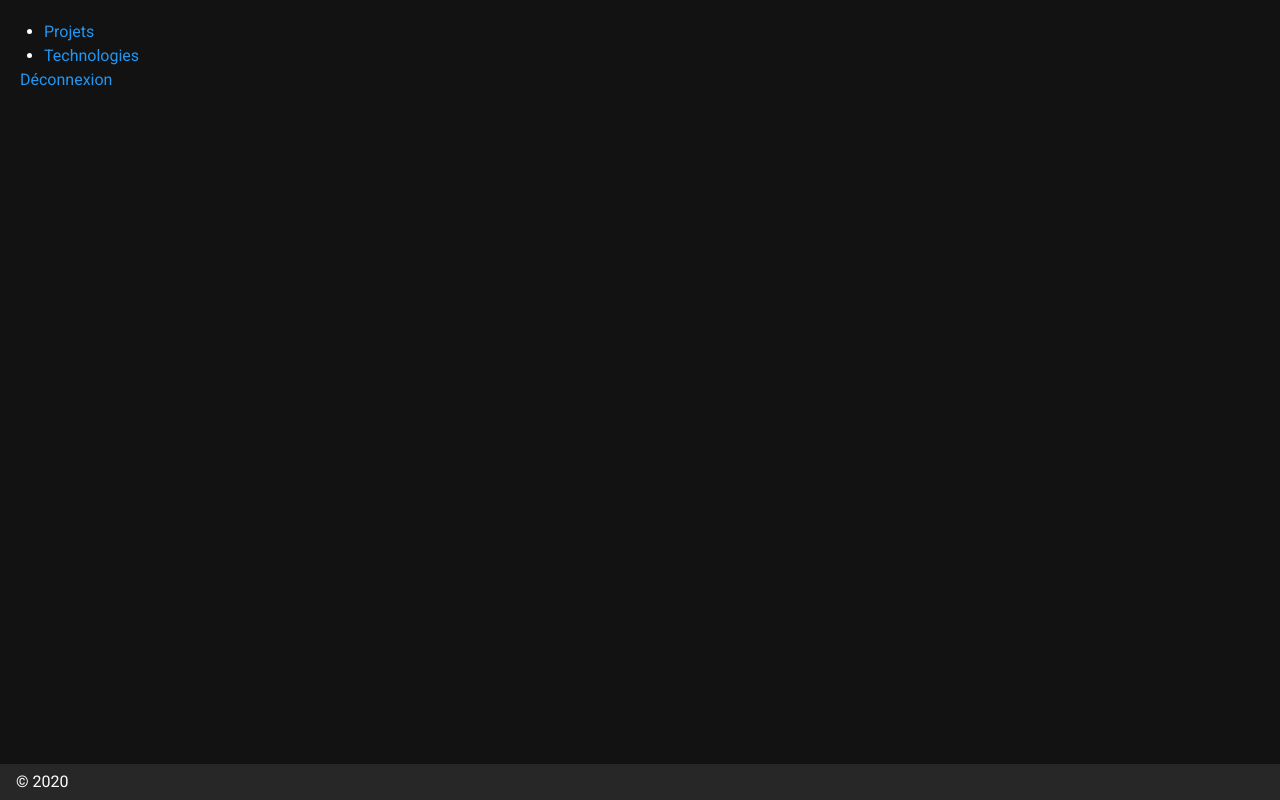
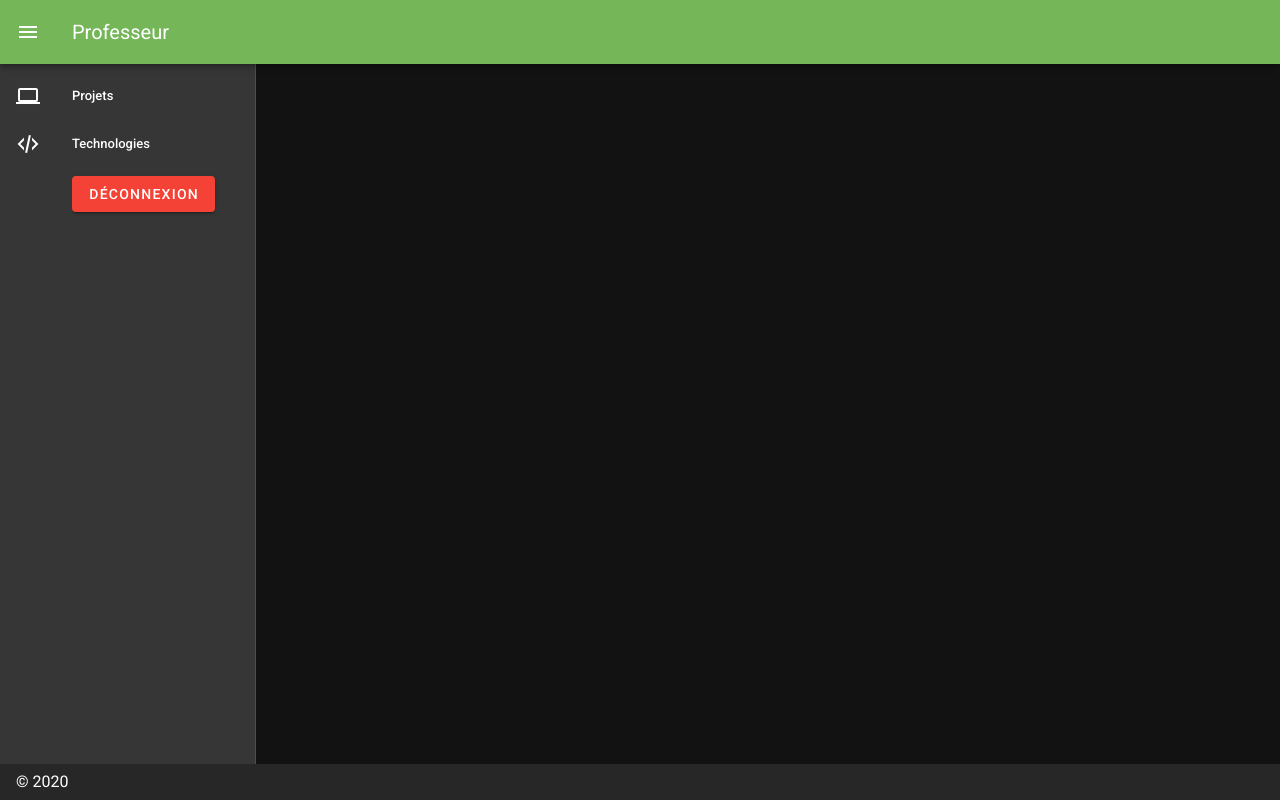
Before and after one commit to ROUSSINAntoine/Tech-Maker, a Vue app in the folder frontend/: page /teacher/1 in a window 1280 px wide. Built offline with nearby package versions, Linux system fonts and the light colour scheme.

Commit message:
beginning of CSS Teacher

```diff
--- a/frontend/src/components/TechnologiesTable.vue
+++ b/frontend/src/components/TechnologiesTable.vue
@@ -271,5 +271,6 @@ th, td {
 
 .technologySelector:checked + .checker {
   background-color: #75b658 !important;
+  border-radius: 5px;
 }
 </style>
--- a/frontend/src/components/admin/AdminNavbar.vue
+++ b/frontend/src/components/admin/AdminNavbar.vue
@@ -104,18 +104,8 @@
               <v-btn id='test'>Réinitialiser</v-btn>
             </v-list-item-content>
           </v-list-item>
-
-
-            <v-list-item-content>
-              <v-container fluid>
-                <v-switch v-model="switch1" :label="`Sombre`"></v-switch>
-              </v-container>
-            </v-list-item-content>
-
-
       </v-list>
     </v-navigation-drawer>
-
   </div>
 </template>
 
--- a/frontend/src/components/teacher/CreateProject.vue
+++ b/frontend/src/components/teacher/CreateProject.vue
@@ -1,6 +1,24 @@
 <template>
   <div id='CreateProject'>
-    <h1>Créer un nouveau projet</h1>
+    <h1 class='text-center'>Créer un nouveau projet</h1>
+
+    <v-row>
+      <v-col cols="12" sm="5" md='4'>
+        <v-text-field
+          v-model="projectName"
+          required
+          label="Nom du projet"
+          single-line
+        ></v-text-field>
+      </v-col>
+    </v-row>
+
+    <v-radio-group v-model="radios" :mandatory="false">
+      <v-radio v-for='semester in semesters' v-bind:key='semester.id'
+      :label='semester.name'
+      v-model='semesterId'
+      name='semester'></v-radio>
+    </v-radio-group>
 
     <input
       v-model='projectName'
--- a/frontend/src/components/teacher/ProjectsCards.vue
+++ b/frontend/src/components/teacher/ProjectsCards.vue
@@ -1,24 +1,39 @@
 <template>
   <div id="ProjectsCards">
-    <ul v-for="semester in semesters" v-bind:key="semester.name">
-      <li>
-        <h2>Projet des {{ semester.name }}</h2>
-        <ul v-for="project in semester.projects" v-bind:key="project.id">
-          <router-link :to="'project/' + project.id" :projectId="project.id">
-            <li>
-              <img
-                :src="project.logo ? project.logo : 'https://s.ytimg.com/yts/img/favicon_144-vfliLAfaB.png' /* DEDAULT LOGO */"
-                :alt="'Logo du projet ' + project.name"
-              />
-              <span>{{ project.name }}</span>
-            </li>
-          </router-link>
-        </ul>
-      </li>
-    </ul>
+    <h1 class='text-center'>Projets</h1>
+
+    <v-row justify="center">
+      <v-expansion-panels popout>
+        <v-expansion-panel
+          v-for="semester in semesters" v-bind:key="semester.name">
+          <v-expansion-panel-header>{{semester.name}}</v-expansion-panel-header>
+            <v-expansion-panel-content
+              v-for="project in semester.projects" v-bind:key="project.id"
+            >
+            <v-row>
+              <v-col cols="12" sm="5">
+                    <h2>{{project.name}}</h2><br>
+                    <img
+                    style='width: 50px;'
+                      :src="project.logo ? project.logo : 'https://www.intechinfo.fr/wp-content/uploads/2019/09/logo-intechinfo-sans-baseline-retina.png' /* DEDAULT LOGO */"
+                      :alt="'Logo du projet ' + project.name"
+                    /><br>
+                    <v-btn style='margin:5px'><router-link :to="'project/' + project.id" :projectId="project.id" class='routerlink' style='color:white;'>Modifier</router-link></v-btn>
+              </v-col>
+              <v-col cols="12" sm="5">
+                {{ project.describe}}
+              </v-col>
+            </v-row>
+                <v-divider style='margin:5px'></v-divider>
+            </v-expansion-panel-content>
+        </v-expansion-panel>
+      </v-expansion-panels>
+    </v-row>
+
     <div>
       <CreateProject v-on:created-project="addProject" />
     </div>
+
   </div>
 </template>
 
--- a/frontend/src/components/teacher/TeacherNavbar.vue
+++ b/frontend/src/components/teacher/TeacherNavbar.vue
@@ -1,19 +1,59 @@
 <template>
-  <div id='TeacherNavbar'>
-    <nav>
-      <ul>
-        <!--li><router-link :to='"/teacher/" + $route.params.id +  "/students"'><button>Mes étudiants</button></router-link></li-->
-        <li><router-link :to='"/teacher/" + $route.params.id +  "/projects"'><button>Projets</button></router-link></li>
-        <li><router-link :to='"/teacher/" + $route.params.id +  "/technologies"'><button>Technologies</button></router-link></li>
-      </ul>
-      <router-link to='/login'><button>Déconnexion</button></router-link>
-    </nav>
+<div id='AdminNavbar'>
+
+    <v-app-bar color='#75b658'
+      app
+      clipped-left
+    >
+      <v-app-bar-nav-icon @click.stop="drawer = !drawer"></v-app-bar-nav-icon>
+      <v-toolbar-title>Professeur</v-toolbar-title>
+    </v-app-bar>
+
+    <v-navigation-drawer v-model="drawer" app clipped>
+      <v-list dense>
+
+        <router-link :to='"/teacher/" + $route.params.id +  "/projects"' class='routerlink'>
+          <v-list-item link>
+            <v-list-item-action>
+              <v-icon>mdi-laptop</v-icon>
+            </v-list-item-action>
+            <v-list-item-content>
+              <v-list-item-title>Projets</v-list-item-title>
+            </v-list-item-content>
+          </v-list-item>
+        </router-link>
+
+        <router-link :to='"/teacher/" + $route.params.id +  "/technologies"' class='routerlink'>
+          <v-list-item link>
+            <v-list-item-action>
+              <v-icon>mdi-xml</v-icon>
+            </v-list-item-action>
+            <v-list-item-content>
+              <v-list-item-title>Technologies</v-list-item-title>
+            </v-list-item-content>
+          </v-list-item>
+
+          <v-list-item link>
+            <v-list-item-action></v-list-item-action>
+            <v-list-item-content>
+              <router-link to='/login' class='routerlink'><v-btn color='red'>Déconnexion</v-btn></router-link>
+            </v-list-item-content>
+          </v-list-item>
+
+        </router-link>
+      </v-list>
+    </v-navigation-drawer>
   </div>
 </template>
 
+
 <script>
 export default {
-  name: 'TeacherNavbar'
+  name: 'TeacherNavbar',
+  data: () => ({
+    switch1: true,
+      drawer: null
+    }),
 }
 </script>
 
--- a/frontend/src/views/Login.vue
+++ b/frontend/src/views/Login.vue
@@ -17,6 +17,7 @@ export default {
   name: 'Login',
   data() {
     return {
+      drawer: null,
       email: null,
       password: null,
       error: null
--- a/frontend/src/views/TeacherHomepage.vue
+++ b/frontend/src/views/TeacherHomepage.vue
@@ -1,6 +1,6 @@
 <template>
   <div id='Teacher'>
-    <TeacherNavbar />
+    <TeacherNavbar/>
 
     <router-view></router-view>
   </div>
```
